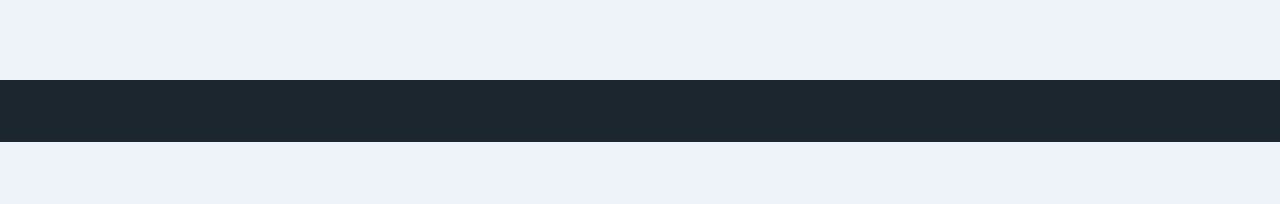
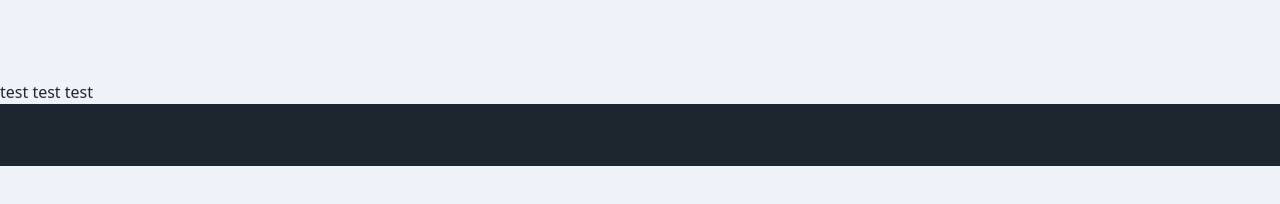
Before and after one commit to Ergashev95/payapi-web-site, a plain HTML site: page contact.html in a window 1280 px wide. Drawn offline with Linux system fonts and the light colour scheme.

Commit message:
push qilishni test qilib ko'rdim

```diff
--- a/contact.html
+++ b/contact.html
@@ -20,7 +20,9 @@
     <!-- SITE-HEADER -->
 
     <!-- CONTACT-SECTION -->
-    <section class="contact"></section>
+    <section class="contact">
+      test  test test
+    </section>
     <!-- CONTACT-SECTION -->
 
     <!-- SITE-FOOTER -->
```
